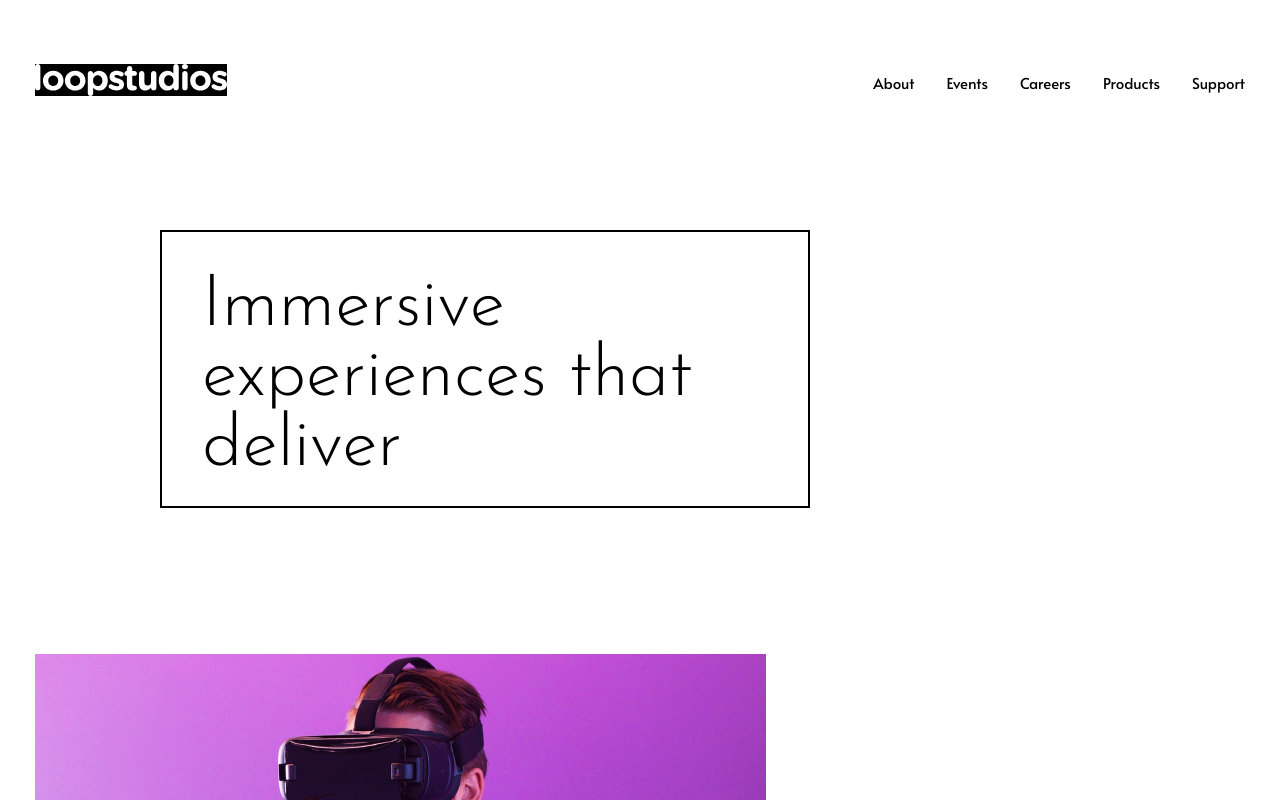
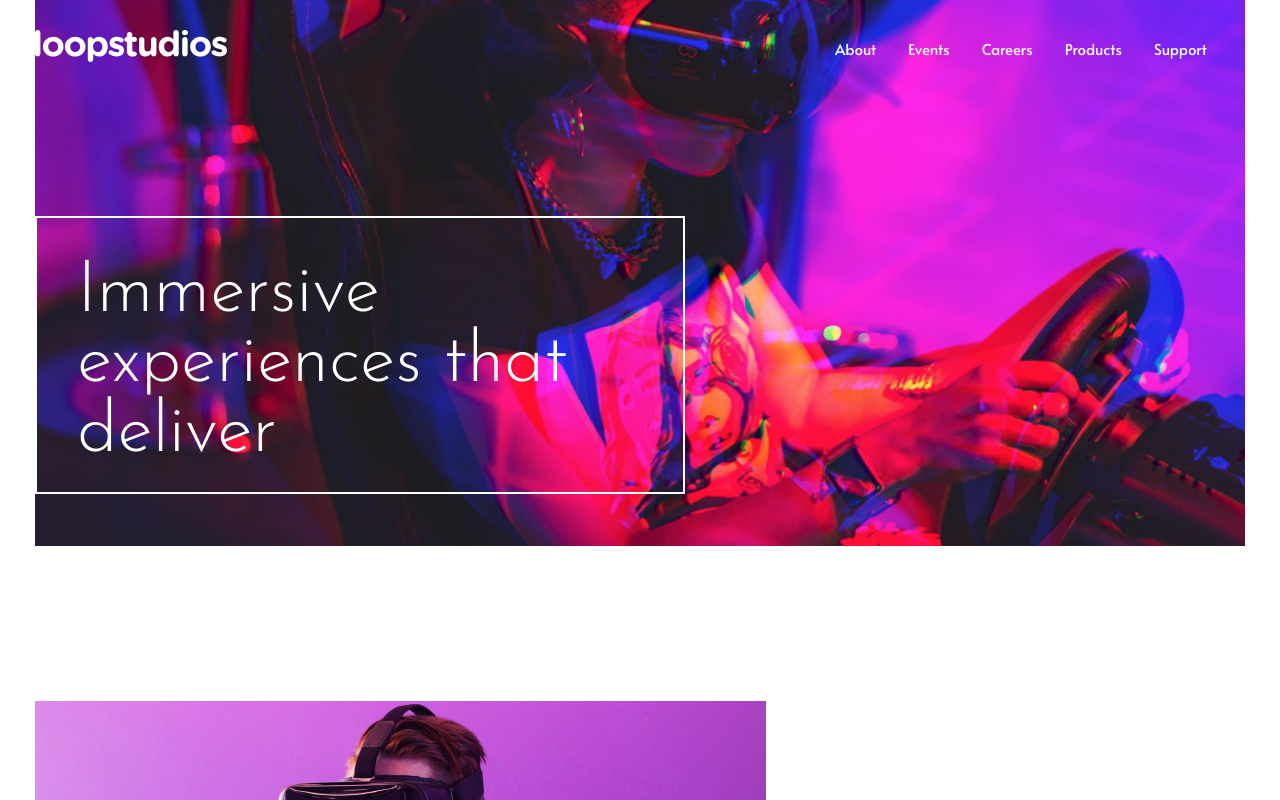
Before and after one commit to Muhammadhasanmurodov/2-oy-3-dars-uyga-vazifa, a plain HTML site: page index.html in a window 1280 px wide. Shown: the top 800 px of the page. Drawn offline with Linux system fonts and the light colour scheme.

Commit message:
Initial commit

```diff
--- a/css/style.css
+++ b/css/style.css
@@ -15,26 +15,42 @@
 }
 
 .header-container {
+   position: relative;
+}
+.start{
+    position: absolute;
+}
+.header-background{
+    /* max-width: 1240px; */
+    width: 100%;
+    margin-bottom: 150px;
+    top: 0;
+    left: 0;
+    right: 0;
+    bottom: 0;
+}
+
+.start-one{
+    width: 100%;
     display: flex;
     align-items: center;
     justify-content: space-between;
-    margin-top: 64px;
-    margin-bottom: 130px;
-
-}
+    margin-top: 30px;
+    margin-bottom: 150px;
 
 
-.header-logo {
-    background-color: black;
+    position: relative;
+    right: 0;
 }
-
 .header-nav {
     display: flex;
     gap: 32px;
+    margin-left: 800px;
+    position: absolute;
 }
 
 .header-link {
-    color: black;
+    color: white;
     font-family: 'Alata';
     font-weight: 400;
     font-size: 15px;
@@ -55,7 +71,7 @@
     position: absolute;
     bottom: 0;
     transition: width 0.3s ease;
-    background-color: black;
+    background-color: white;
 }
 
 .header-link:hover:after {
@@ -70,13 +86,12 @@
     color: red;
 }
 
-.hero {
+.start-two {
     width: 650px;
     height: 278px;
-    border: 2px solid black;
+    border: 2px solid white;
     padding: 40px;
-    margin-left: 160px;
-    margin-bottom: 146px;
+
 }
 
 
@@ -87,7 +102,7 @@
     font-size: 72px;
     line-height: 70px;
     letter-spacing: 0px;
-    color: black;
+    color: white;
 }
 
 
--- a/index.html
+++ b/index.html
@@ -12,10 +12,12 @@
 <body>
 
     <!-- Header -->
-    <header>
+    <header class="header">
         <div class="container header-container">
-         <!-- <img class="header-background" src="./images/Background-img.png" alt="Mashinadagi qiz"> -->
 
+
+            <div class="start">
+                <div class="start-one">
                     <a class="header-link-one" href="./index.html">
                         <img class="header-logo" src="./images/loopstudios.svg" alt="Logo tasvirlangan">
                     </a>
@@ -36,12 +38,23 @@
                             <li class="header-list-item"><a class="header-link" href="#">Support</a></li>
                         </ul>
                     </nav>
+
+
+
+                </div>
+                <div class="start-two">
+                    <h1 class="hero-title">Immersive experiences that <br>
+                        deliver</h1>
+                </div>
+            </div>
+
+
+
+            <img class="header-background" src="./images/Background-img.png" alt="Mashinadagi qiz" width="700">
         </div>
     </header>
 
-    <div class="container hero">
-        <h1 class="hero-title">Immersive experiences that <br> deliver</h1>
-    </div>
+
 
 
     <main>
```
Lines whose indentation alone changed are shown as unchanged.
